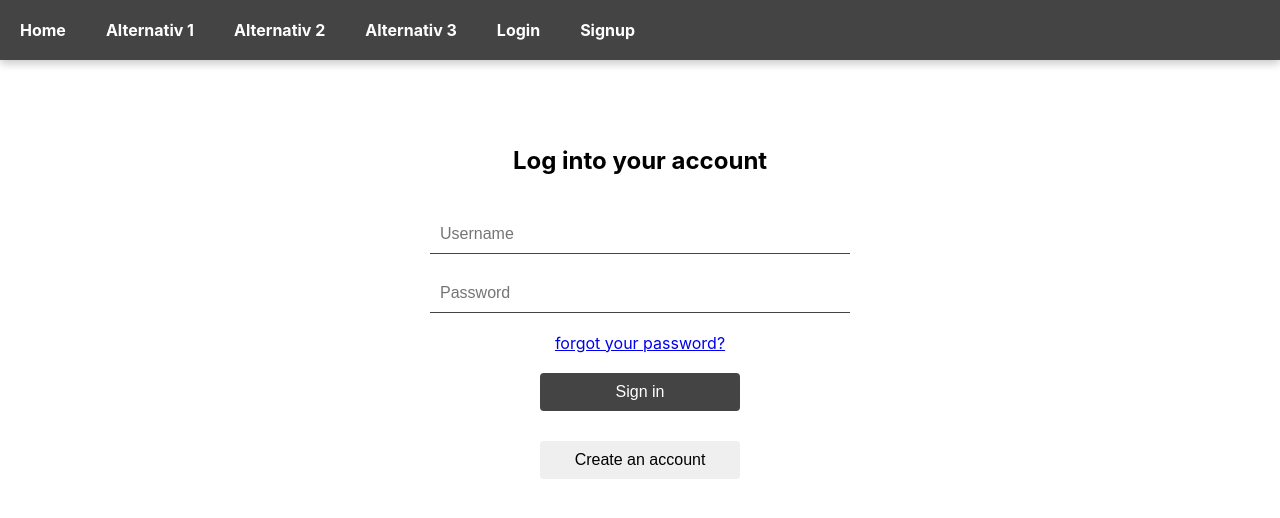
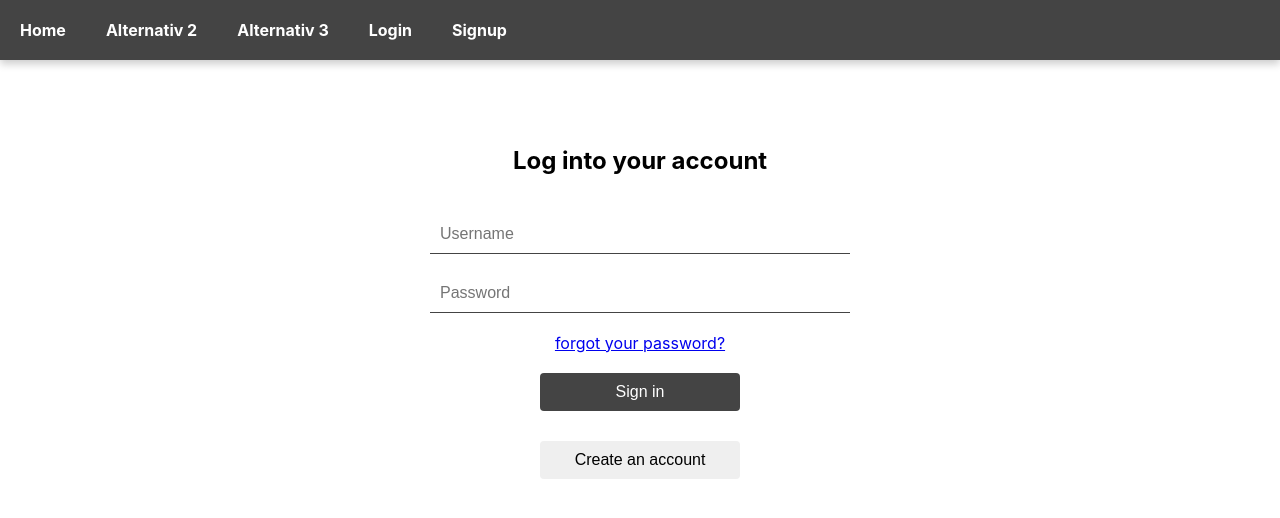
Before and after one commit to RobertFuruvald/IV1201_frontend, a React (Create React App) app: page / in a window 1280 px wide. Shown: the top 518 px of the page. Built offline with nearby package versions, Linux system fonts and the light colour scheme; the HTML template or start-up script is replaced by a standard one.

Commit message:
access control

```diff
--- /dev/null
+++ b/src/hooks/useCheckUserRole.js
@@ -0,0 +1,10 @@
+import { useAuth } from "./useAuth";
+
+function useCheckUserRole(roleToCheck) {
+    const auth = useAuth();
+    const role = auth.role;
+    return role === roleToCheck;
+
+
+}
+export default useCheckUserRole;
--- a/src/views/ApplicantSubmissionPageView.js
+++ b/src/views/ApplicantSubmissionPageView.js
@@ -3,7 +3,9 @@ import ExpertiseList from './ExpertiseList';
 import ApplicationField from './ApplicationField';
 import AvailabilityField from './AvailabilityField';
 import useApplicantSubmission from '../hooks/useApplicantSubmission';
+import useCheckUserRole from '../hooks/useCheckUserRole';
 import '../styling/ErrorBox.css';
+
 
 
 function ApplicantSubmissionPageView() {
@@ -25,22 +27,15 @@ function ApplicantSubmissionPageView() {
     cancelApplication
   } = useApplicantSubmission();
 
-
+  if (!useCheckUserRole("applicant")) {
+    return <div>Access Denied. Only applicants can submit job applications.</div>;
+  }
   // Early return for loading state
   if (isLoading) return <div>Loading...</div>;
   if (loadingError) return <div>Error: {loadingError}</div>;
 
   // Early return for success state
-  if (submitSuccess) return <div>Application submitted successfully!</div>;
-
-  const handleSubmit = async () => {
-    // You could reset submitError state here if needed
-    try {
-      await submitApplication();
-    } catch (error) {
-
-    }
-  };
+  if (submitSuccess) return <div><h1>Thank you for you application</h1> Your application was submitted successfully</div>;
 
   return (
     <div>
@@ -82,7 +77,7 @@ function ApplicantSubmissionPageView() {
             />
           </div>
           <div>
-            <button type='button' onClick={handleSubmit} disabled={isSubmitting}>Submit</button>
+            <button type='button' onClick={submitApplication} disabled={isSubmitting}>Submit</button>
             <button type='button' onClick={cancelApplication}>Cancel</button>
             {isSubmitting && <div>Submitting...</div>}
             {submitError && <div className={'errorBox'}>{submitError}</div>}
--- a/src/views/HeaderView.js
+++ b/src/views/HeaderView.js
@@ -1,10 +1,12 @@
 import React from 'react';
 import { NavLink } from 'react-router-dom';
 import '../styling/headerView.css';
-import {useAuth} from "../hooks/useAuth";
+import { useAuth } from "../hooks/useAuth";
+import useCheckUserRole from '../hooks/useCheckUserRole';
 
 function HeaderView(props) {
   const auth = useAuth();
+  const { role } = useAuth;
 
   return (
     <header className="header">
@@ -15,11 +17,11 @@ function HeaderView(props) {
               Home
             </NavLink>
           </li>
-          <li>
-            <NavLink to="/alternativ1" className="active">
-              Alternativ 1
+          {useCheckUserRole("applicant") && <li>
+            <NavLink to="/application" className="active">
+              Application
             </NavLink>
-          </li>
+          </li>}
           <li>
             <NavLink to="/alternativ2" className="active">
               Alternativ 2
```
